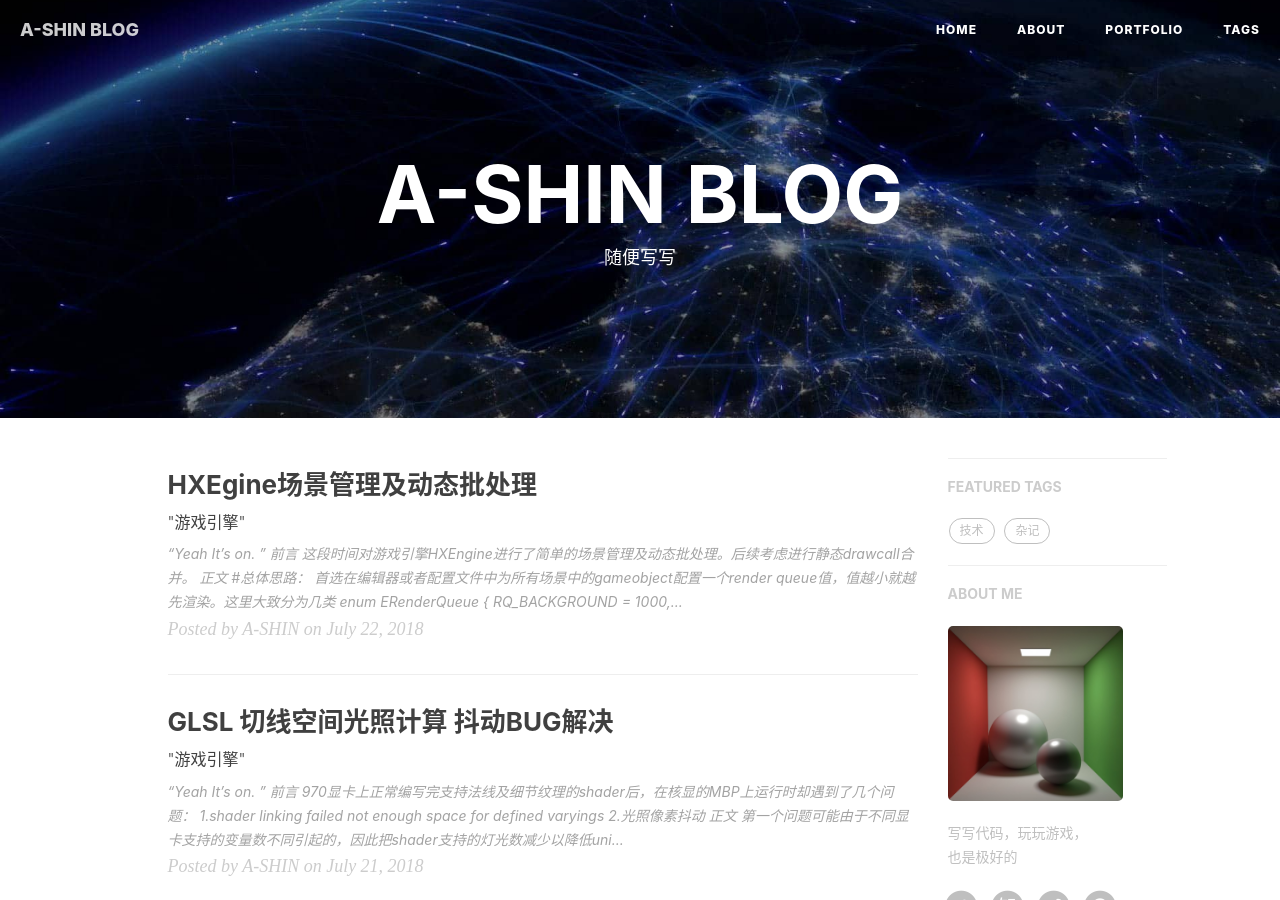
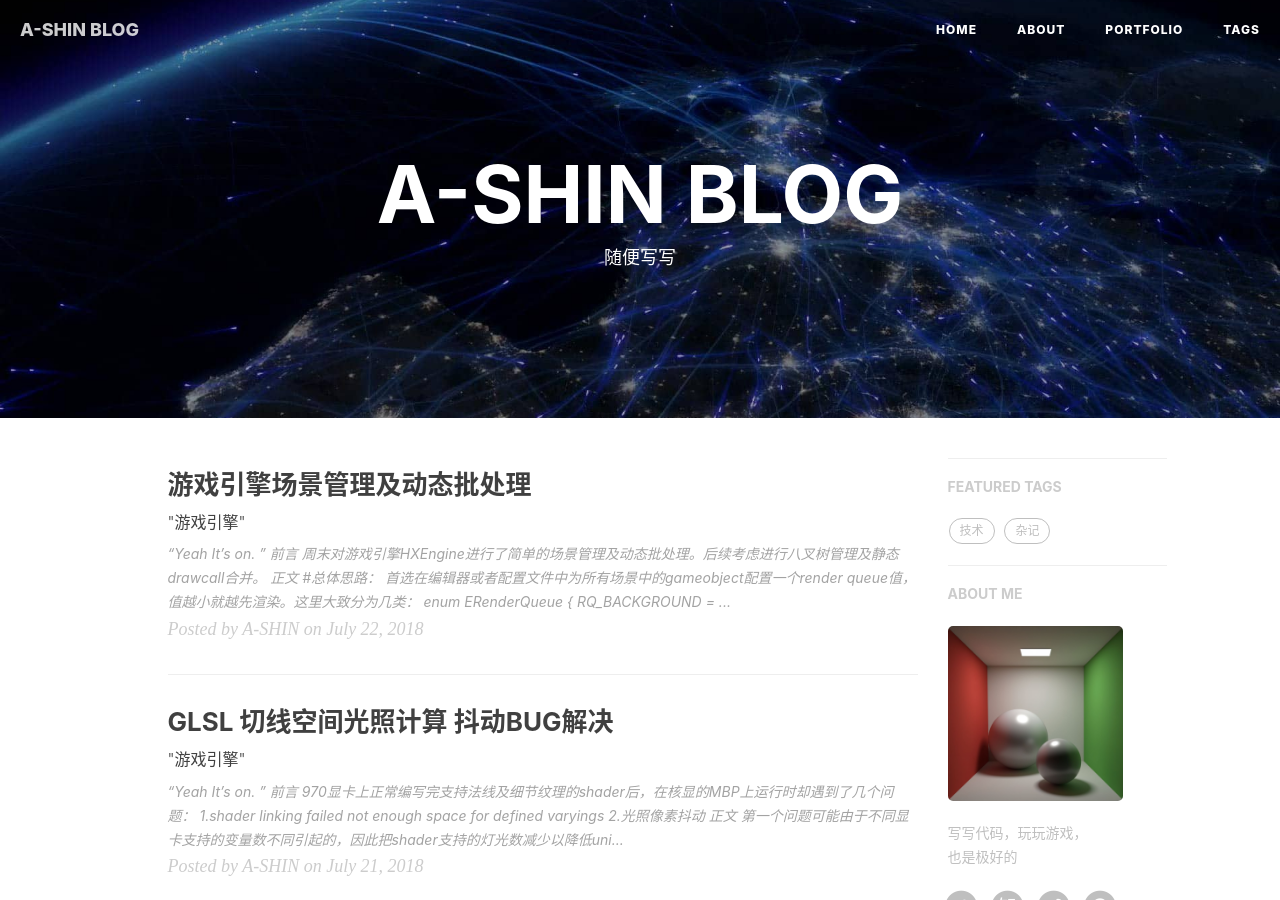
Before and after one commit to huangx916/huangx916.github.io, a Jekyll site: the page built from index.html, in a window 1280 px wide and 900 px high. Built offline with Jekyll 4.4.1, drawn with Linux system fonts in a browser that asks for light colours; nearby versions of some CDN libraries; the list of posts is cut into pages by our own code.

Commit message:
blog dynamic batch

````diff
--- a/_posts/2018-07-22-dynamicBatch.markdown
+++ b/_posts/2018-07-22-dynamicBatch.markdown
@@ -1,6 +1,6 @@
 ---
 layout:     post
-title:      "HXEgine场景管理及动态批处理"
+title:      "游戏引擎场景管理及动态批处理"
 subtitle:   " \"游戏引擎\""
 date:       2018-07-22 10:00:00
 author:     "A-SHIN"
@@ -13,10 +13,10 @@ tags:
 > “Yeah It's on. ”
 
 ## 前言
-这段时间对游戏引擎[HXEngine](https://github.com/huangx916/HXEngine)进行了简单的场景管理及动态批处理。后续考虑进行静态drawcall合并。
+周末对游戏引擎[HXEngine](https://github.com/huangx916/HXEngine)进行了简单的场景管理及动态批处理。后续考虑进行八叉树管理及静态drawcall合并。
 ## 正文
 #总体思路：
-首选在编辑器或者配置文件中为所有场景中的gameobject配置一个render queue值，值越小就越先渲染。这里大致分为几类
+首选在编辑器或者配置文件中为所有场景中的gameobject配置一个render queue值，值越小就越先渲染。这里大致分为几类：
 ```
 enum ERenderQueue
 {
@@ -183,4 +184,6 @@ glUniform1i(tex_uniform_loc, nTexIndex);
 glActiveTexture(GL_TEXTURE0 + nTexIndex);
 glBindTexture(GL_TEXTURE_2D, tex->texId);
 ```
-后续考虑进行静态批处理，把静态物体提前生成到同一个vbo中以合并drawcall
+后续考虑：
+进行静态批处理，把静态物体提前生成到同一个vbo中以合并drawcall。
+GameObjectTree进行八叉树管理等
````
Also changed, not shown: other parts of _posts/2018-07-22-dynamicBatch.markdown (+4 -3 lines).
